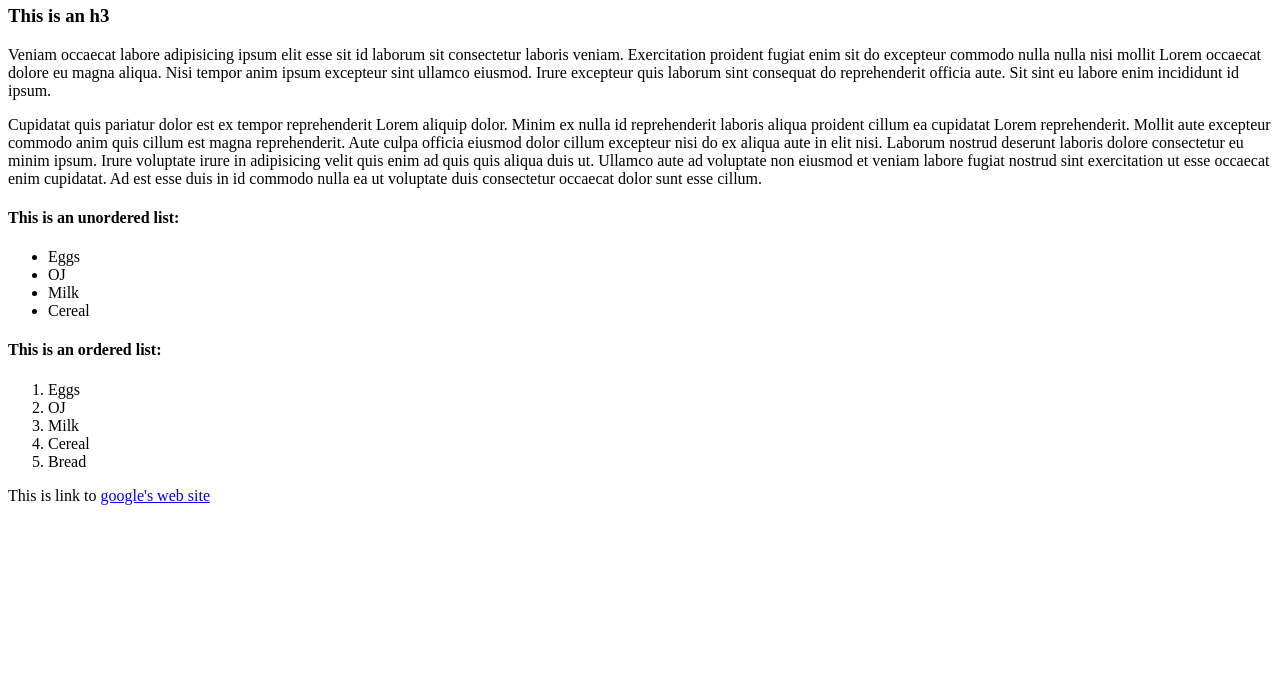
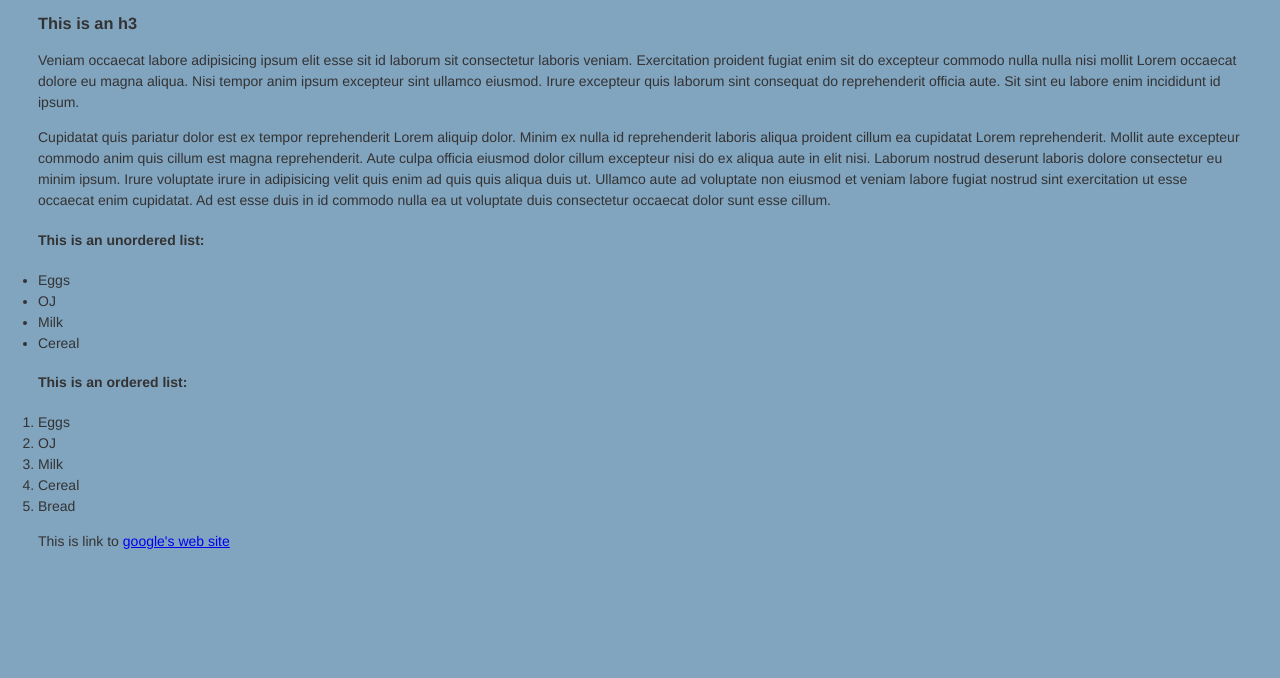
Before and after one commit to valdisnikonenoks/csy1018, a plain HTML site: page index.html in a window 1280 px wide. Shown: the part 122-800 px from the top of the page. Drawn offline with Linux system fonts and the light colour scheme.

Commit message:
added css to htmlv2"

```diff
--- a/index.html
+++ b/index.html
@@ -3,7 +3,10 @@
 <html>
   <head>
     <meta charset="utf-8">
-    <title>Hello world</title>
+    <title>HTML w/ CSS Linked</title>
+
+<link href="css/style.css" rel="stylesheet" type="text/css">
+
   </head>
   <body>
     <h1>This is my start of my CSY1018 project</h1>
```
